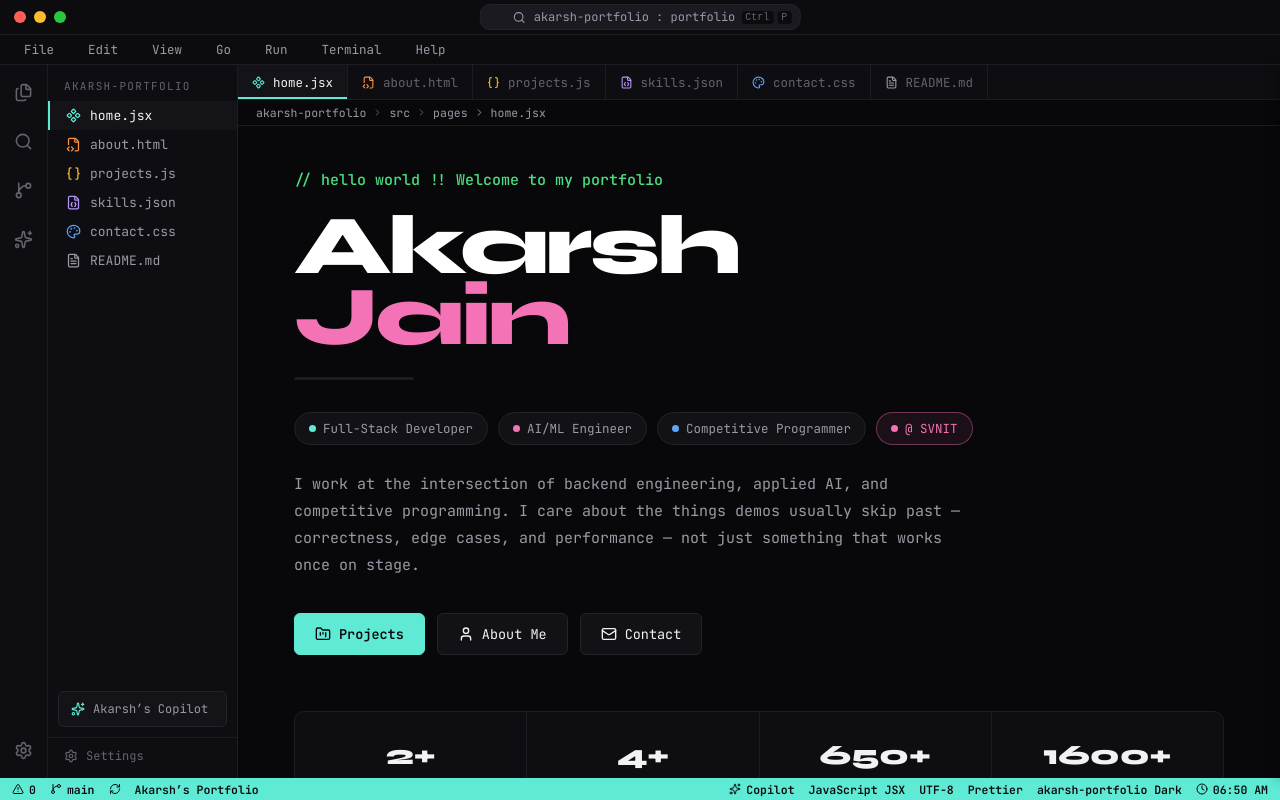
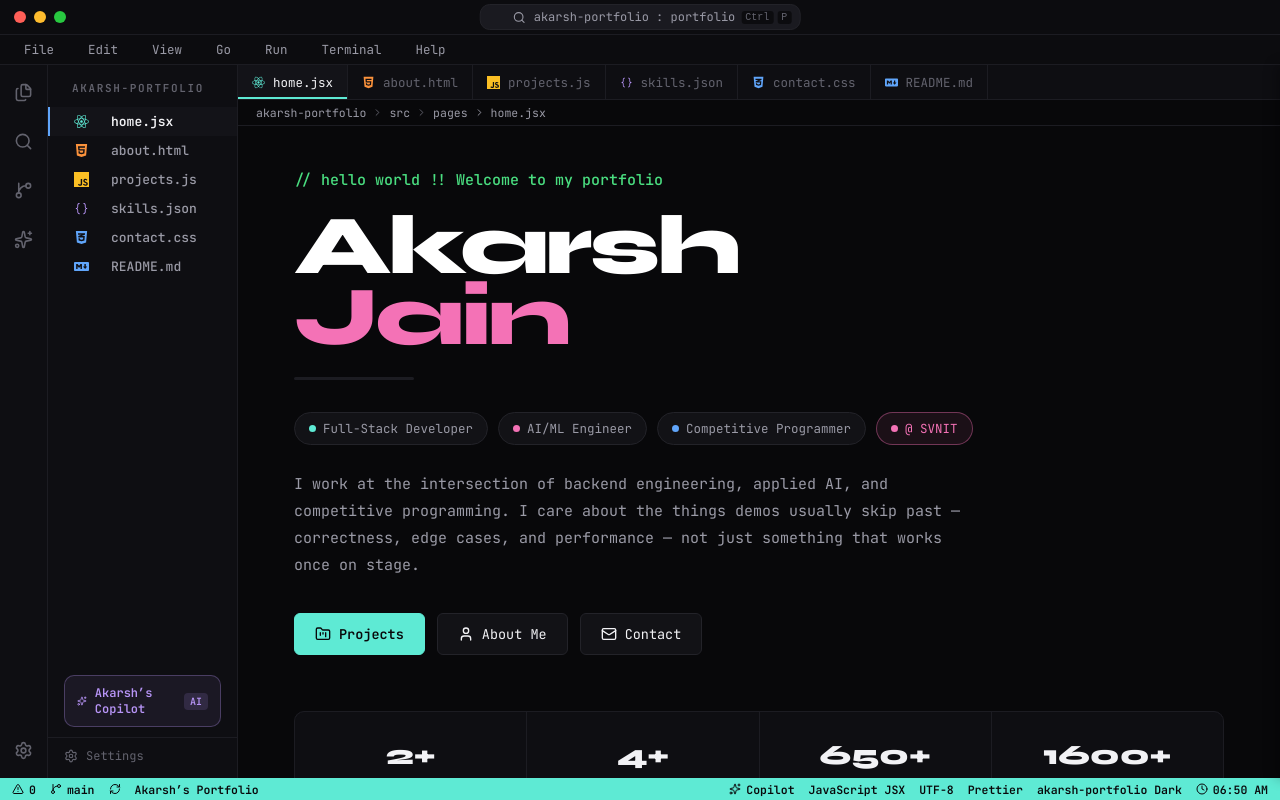
Before and after one commit to akarshjain05/portfolio, a React (Vite) app: page / in a window 1280 px wide. Built offline with nearby package versions, Linux system fonts and the light colour scheme.

Commit message:
style: perfect sidebar layout, font, and full-color icons to match reference

```diff
--- a/src/components/icons.jsx
+++ b/src/components/icons.jsx
@@ -1,24 +1,20 @@
 import {
-  Component,
-  FileCode2,
-  Braces,
-  FileJson,
-  Palette,
-  FileText,
   Mail,
   Phone,
+  FileText
 } from "lucide-react";
-import { FaGithub, FaLinkedin, FaInstagram } from "react-icons/fa6";
-import { SiLeetcode, SiCodeforces, SiCodechef } from "react-icons/si";
+import { FaGithub, FaLinkedin, FaInstagram, FaReact, FaHtml5, FaCss3Alt, FaMarkdown } from "react-icons/fa6";
+import { SiLeetcode, SiCodeforces, SiCodechef, SiJavascript, SiTypescript } from "react-icons/si";
+import { VscJson } from "react-icons/vsc";
 
 // file-tree / tab / breadcrumb icons, keyed by portfolioData.js `icon`
 const FILE_ICONS = {
-  component: Component,
-  html: FileCode2,
-  js: Braces,
-  json: FileJson,
-  css: Palette,
-  markdown: FileText,
+  component: FaReact,
+  html: FaHtml5,
+  js: SiJavascript,
+  json: VscJson,
+  css: FaCss3Alt,
+  markdown: FaMarkdown,
 };
 
 const FILE_COLORS = {
@@ -27,12 +23,12 @@ const FILE_COLORS = {
   js: "#fbbf24",
   json: "#b794f6",
   css: "#60a5fa",
-  markdown: "#9a9aa6",
+  markdown: "#60a5fa", // Changed to match the blue markdown icon in image
 };
 
 export function FileTypeIcon({ type, size = 15 }) {
   const Icon = FILE_ICONS[type] || FileText;
-  return <Icon size={size} color={FILE_COLORS[type]} strokeWidth={2} />;
+  return <Icon size={size} color={FILE_COLORS[type]} />;
 }
 
 // social / brand icons, keyed by portfolioData.js `icon`
--- a/src/components/shell/Sidebar.jsx
+++ b/src/components/shell/Sidebar.jsx
@@ -29,8 +29,9 @@ export default function Sidebar({ open, onNavigate }) {
           ))}
         </nav>
         <div className="sidebar__copilot" onClick={toggleCopilot} style={{cursor: 'pointer'}}>
-          <Sparkles size={14} color="#5eead4" />
+          <Sparkles size={14} color="#b794f6" />
           <span>Akarsh&rsquo;s Copilot</span>
+          <span className="sidebar__copilot-badge">AI</span>
         </div>
         <div className="sidebar__settings">
           <Settings size={14} />
--- a/src/index.css
+++ b/src/index.css
@@ -515,20 +515,24 @@ img, svg { display: block; }
   overflow: hidden;
 }
 .sidebar__header {
+  font-family: var(--font-mono);
+  font-weight: 600;
   font-size: 11px;
-  letter-spacing: 0.12em;
+  letter-spacing: 0.15em;
   color: var(--text-muted);
-  padding: 14px 16px 8px;
+  padding: 16px 24px 12px;
 }
 .sidebar__list { flex: 1; overflow-y: auto; padding-bottom: 12px; }
 .sidebar__item {
   display: flex;
   align-items: center;
-  gap: 9px;
+  gap: 22px;
   width: 100%;
   text-align: left;
-  padding: 6px 16px;
+  padding: 6px 24px;
+  font-family: var(--font-mono);
   font-size: 13px;
+  font-weight: 500;
   color: var(--text-secondary);
   background: none;
   border: none;
@@ -538,20 +542,31 @@ img, svg { display: block; }
 .sidebar__item--active {
   background: var(--bg-elevated);
   color: var(--text-primary);
-  border-left-color: var(--cyan);
+  font-weight: 600;
+  border-left-color: var(--blue);
 }
 .sidebar__icon { flex: 0 0 auto; display: flex; }
 .sidebar__copilot {
-  margin: 10px;
+  margin: 10px 16px;
   padding: 9px 12px;
   border: 1px solid var(--border);
-  border-radius: var(--radius-sm);
-  background: var(--bg-elevated);
+  border-radius: var(--radius-md);
+  background: rgba(183, 148, 246, 0.08);
+  border-color: rgba(183, 148, 246, 0.3);
   display: flex;
   align-items: center;
   gap: 8px;
+  font-family: var(--font-mono);
+  font-weight: 600;
   font-size: 12px;
-  color: var(--text-secondary);
+  color: var(--purple);
+}
+.sidebar__copilot-badge {
+  margin-left: auto;
+  font-size: 10px;
+  background: rgba(183, 148, 246, 0.15);
+  padding: 2px 6px;
+  border-radius: 4px;
 }
 .sidebar__settings {
   padding: 10px 16px 14px;
```
